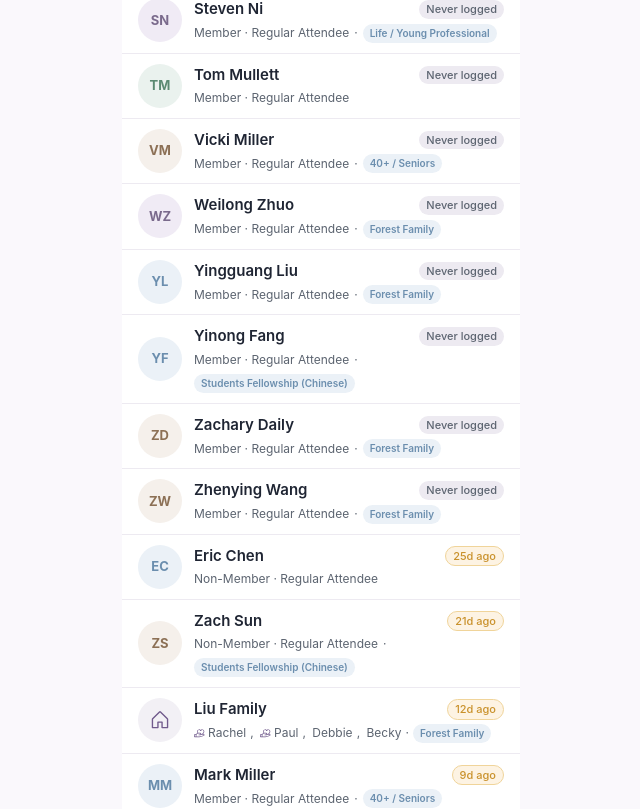
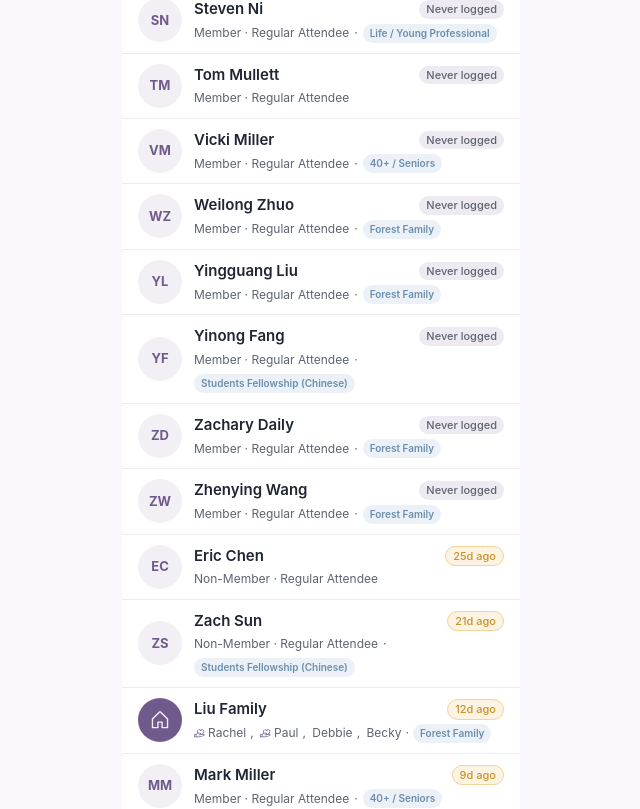
Before and after one commit to dainieades/oic-shepherd, a Next.js app: page / in a window 1280 px wide. Shown: the part 951-1760 px from the top of the page, without its empty margins (319-959 px from the left). Built offline with nearby package versions, Linux system fonts and the light colour scheme; no server answers; the database is empty.

Commit message:
Fix avatar and added modal overlay.

```diff
--- a/src/app/globals.css
+++ b/src/app/globals.css
@@ -56,7 +56,7 @@
   --shadow-elevated: 0 4px 16px rgba(31, 37, 51, 0.11), 0 1px 4px rgba(31, 37, 51, 0.06);
 
   /* ── Sheet / Modal ── */
-  --backdrop: rgba(30,26,24,0.45);
+  --backdrop: rgba(30, 26, 24, 0.45);
 
   /* ── Avatar palettes ── */
   --avatar-m1-bg: #e8f0fe; --avatar-m1-text: #4a6fa5;
--- a/src/app/page.tsx
+++ b/src/app/page.tsx
@@ -28,7 +28,7 @@ import {
   X,
   House,
 } from '@phosphor-icons/react';
-import { BACKDROP_COLOR, SHEET_MAX_WIDTH, SHEET_BORDER_RADIUS, SHEPHERD_AVATAR_PALETTE } from '@/lib/constants';
+import { BACKDROP_COLOR, SHEET_MAX_WIDTH, SHEET_BORDER_RADIUS } from '@/lib/constants';
 const AddPersonModal = React.lazy(() => import('@/components/AddPersonModal'));
 const AddFamilyModal = React.lazy(() => import('@/components/AddFamilyModal'));
 const InviteSheet = React.lazy(() => import('@/components/InviteSheet'));
@@ -1029,7 +1029,7 @@ const FamilyRow = React.memo(function FamilyRow({
             borderRadius: '50%',
             flexShrink: 0,
             overflow: 'hidden',
-            background: 'var(--sage-light)',
+            background: 'var(--sage)',
             display: 'flex',
             alignItems: 'center',
             justifyContent: 'center',
@@ -1043,7 +1043,7 @@ const FamilyRow = React.memo(function FamilyRow({
               style={{ width: 44, height: 44, objectFit: 'cover' }}
             />
           ) : (
-            <House size={22} color="var(--sage)" />
+            <House size={22} color="var(--sage-light)" />
           )}
         </div>
 
@@ -1131,7 +1131,6 @@ const IndividualRow = React.memo(function IndividualRow({
   lastNoteTs: number | null;
   group: Group | null;
 }) {
-  const palette = SHEPHERD_AVATAR_PALETTE[person.englishName.charCodeAt(0) % SHEPHERD_AVATAR_PALETTE.length];
   const initials = person.englishName
     .split(' ')
     .map((n) => n[0])
@@ -1154,8 +1153,8 @@ const IndividualRow = React.memo(function IndividualRow({
             width: 44,
             height: 44,
             borderRadius: '50%',
-            background: palette.bg,
-            color: palette.color,
+            background: 'var(--sage-light)',
+            color: 'var(--sage)',
             display: 'flex',
             alignItems: 'center',
             justifyContent: 'center',
--- a/src/components/AddPersonModal.tsx
+++ b/src/components/AddPersonModal.tsx
@@ -39,7 +39,7 @@ import {
   CHURCH_POSITIONS,
 } from '@/lib/types';
 import PickerMenu from './PickerMenu';
-import { SHEET_MAX_WIDTH, SHEET_BORDER_RADIUS, SHEPHERD_AVATAR_PALETTE } from '@/lib/constants';
+import { BACKDROP_COLOR, SHEET_MAX_WIDTH, SHEET_BORDER_RADIUS, SHEPHERD_AVATAR_PALETTE } from '@/lib/constants';
 
 interface AddPersonModalProps {
   onClose: () => void;
@@ -990,6 +990,7 @@ function GroupPickerSheet({
         position: 'fixed',
         inset: 0,
         zIndex: 70,
+        background: BACKDROP_COLOR,
         display: 'flex',
         alignItems: 'flex-end',
         justifyContent: 'center',
@@ -1210,6 +1211,7 @@ function ShepherdPickerSheet({
         position: 'fixed',
         inset: 0,
         zIndex: 70,
+        background: BACKDROP_COLOR,
         display: 'flex',
         alignItems: 'flex-end',
         justifyContent: 'center',
@@ -1463,6 +1465,7 @@ function PositionPickerSheet({
         position: 'fixed',
         inset: 0,
         zIndex: 70,
+        background: BACKDROP_COLOR,
         display: 'flex',
         alignItems: 'flex-end',
         justifyContent: 'center',
--- a/src/components/EditFamilyDrawer.tsx
+++ b/src/components/EditFamilyDrawer.tsx
@@ -764,6 +764,7 @@ function GroupPickerSheet({
         position: 'fixed',
         inset: 0,
         zIndex: 70,
+        background: BACKDROP_COLOR,
         display: 'flex',
         alignItems: 'flex-end',
         justifyContent: 'center',
--- a/src/components/EditPersonDrawer.tsx
+++ b/src/components/EditPersonDrawer.tsx
@@ -43,7 +43,7 @@ import {
 } from '@phosphor-icons/react';
 import PickerMenu from './PickerMenu';
 import AppRolePickerSheet from './AppRolePickerSheet';
-import { SHEET_MAX_WIDTH, SHEET_BORDER_RADIUS, SHEPHERD_AVATAR_PALETTE } from '@/lib/constants';
+import { BACKDROP_COLOR, SHEET_MAX_WIDTH, SHEET_BORDER_RADIUS, SHEPHERD_AVATAR_PALETTE } from '@/lib/constants';
 import InviteSheet from './InviteSheet';
 
 interface Props {
@@ -961,6 +961,7 @@ function GroupPickerSheet({
         position: 'fixed',
         inset: 0,
         zIndex: 70,
+        background: BACKDROP_COLOR,
         display: 'flex',
         alignItems: 'flex-end',
         justifyContent: 'center',
@@ -1182,6 +1183,7 @@ function ShepherdPickerSheet({
         position: 'fixed',
         inset: 0,
         zIndex: 70,
+        background: BACKDROP_COLOR,
         display: 'flex',
         alignItems: 'flex-end',
         justifyContent: 'center',
@@ -1435,6 +1437,7 @@ function PositionPickerSheet({
         position: 'fixed',
         inset: 0,
         zIndex: 70,
+        background: BACKDROP_COLOR,
         display: 'flex',
         alignItems: 'flex-end',
         justifyContent: 'center',
```
